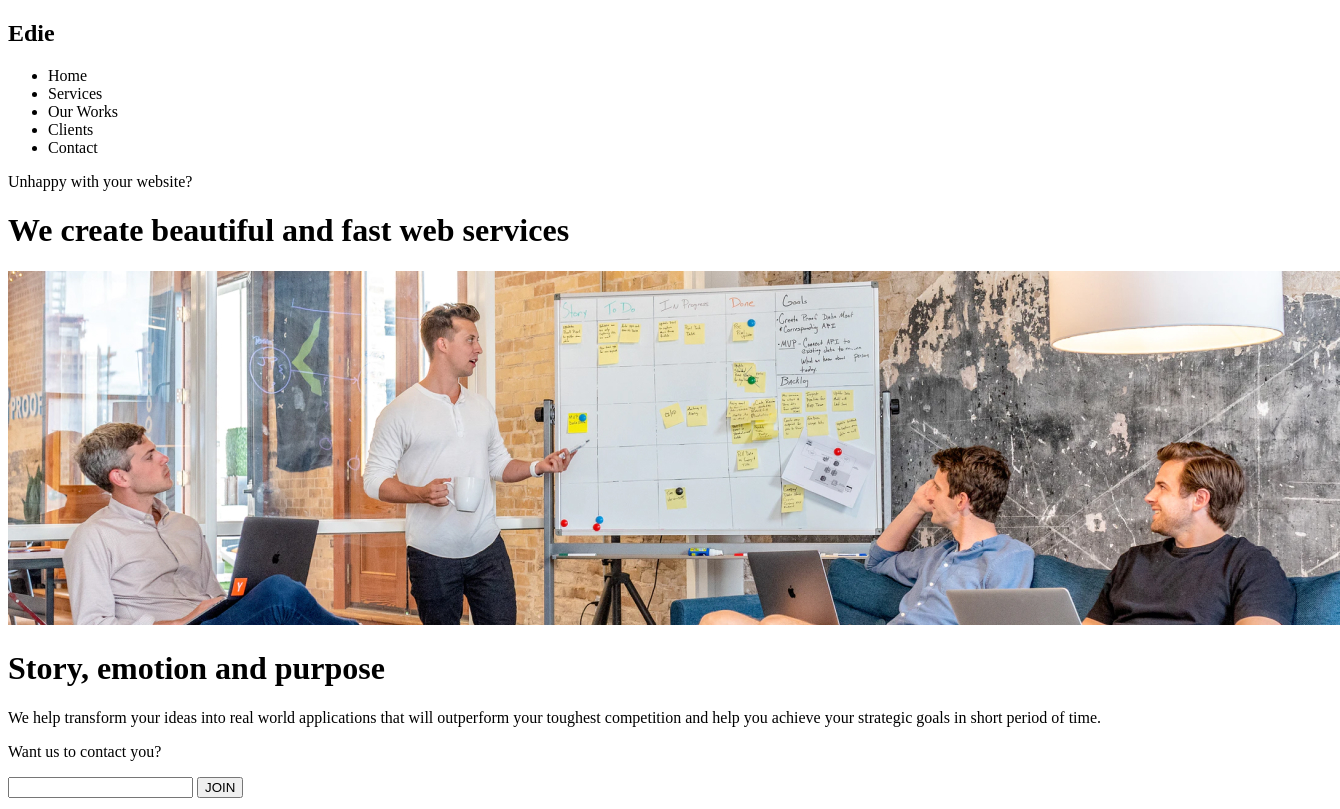
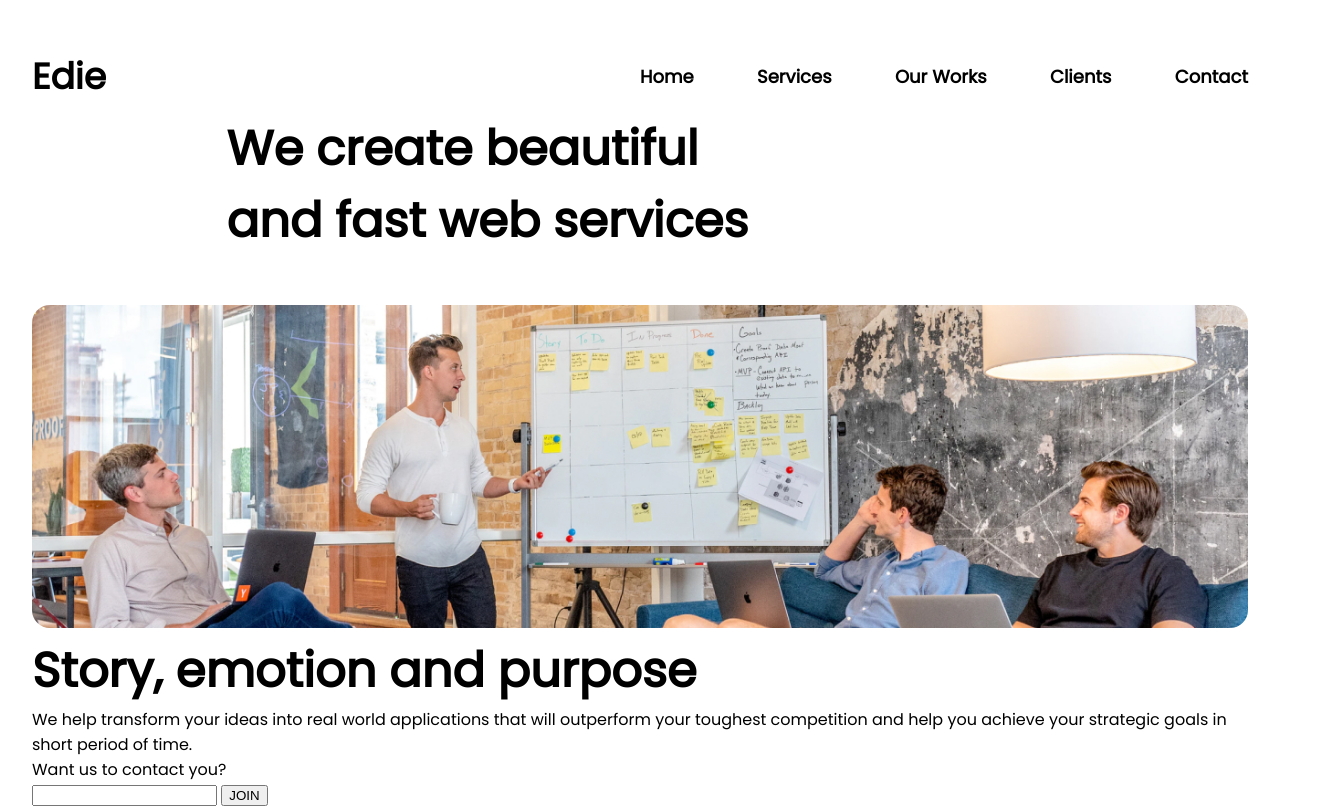
Before and after one commit to AshwinKumar-V/EdieHomepage, a plain HTML site: page index.html in a window 1280 px wide. Shown: the top 809 px of the page, 1340 px wide, since content can reach past the window. Drawn offline with Linux system fonts and the light colour scheme.

Commit message:
css initiated

```diff
--- a/css/master.css
+++ b/css/master.css
@@ -0,0 +1,60 @@
+/* -----CSS for Edie Homepage------*/
+
+@font-face {
+    font-family: 'Poppins';
+    src: url("../fonts/Poppins-Regular.ttf");
+}
+
+*{
+    margin: 0;
+}
+
+html{
+    font-family: 'Poppins';
+    font-size: 16px;
+}
+
+body{
+    padding:0 2.5%;
+}
+
+h1{
+    font-size: 48px;
+    line-height: 72px;
+}
+
+.navbar{
+    display: flex;
+    justify-content: space-between;
+    align-items: center;
+    font-weight: 600;
+    font-size: 18px;
+    position: fixed;
+    width: 95%;
+    background-color: #ffffff;
+}
+    .navbar h2{
+        font-size: 36px;
+    }
+    .navbar ul{
+        list-style: none;
+        display: flex;
+        justify-content: space-between;
+        width: 50%;
+    }
+
+.section{
+    margin:4% 0 8% 0;
+}
+    .hero_header{
+        margin:0 0 4% 16%;
+        width: 45%;
+        line-height: 64px;
+    }
+    .hero_header p{
+        color:#2D9CDB;
+    }
+    .hero_img img{
+        width: 100%;
+        border-radius: 18px;
+    }
--- a/index.html
+++ b/index.html
@@ -24,8 +24,10 @@
 
         <!--Homepage Hero Section-->
         <div class="section">
-            <p>Unhappy with your website?</p>
-            <h1>We create beautiful and fast web services</h1>
+            <div class="hero_header">
+                <p>Unhappy with your website?</p>
+                <h1>We create beautiful and fast web services</h1>
+            </div>
             <div class="hero_img"><img src="./img/heroImage.jpg" alt="hero img"></div>
             <div class="hero_text">
                 <h1>Story, emotion and purpose</h1>
```
Also changed, not shown: fonts/Poppins-Regular.ttf (added).
